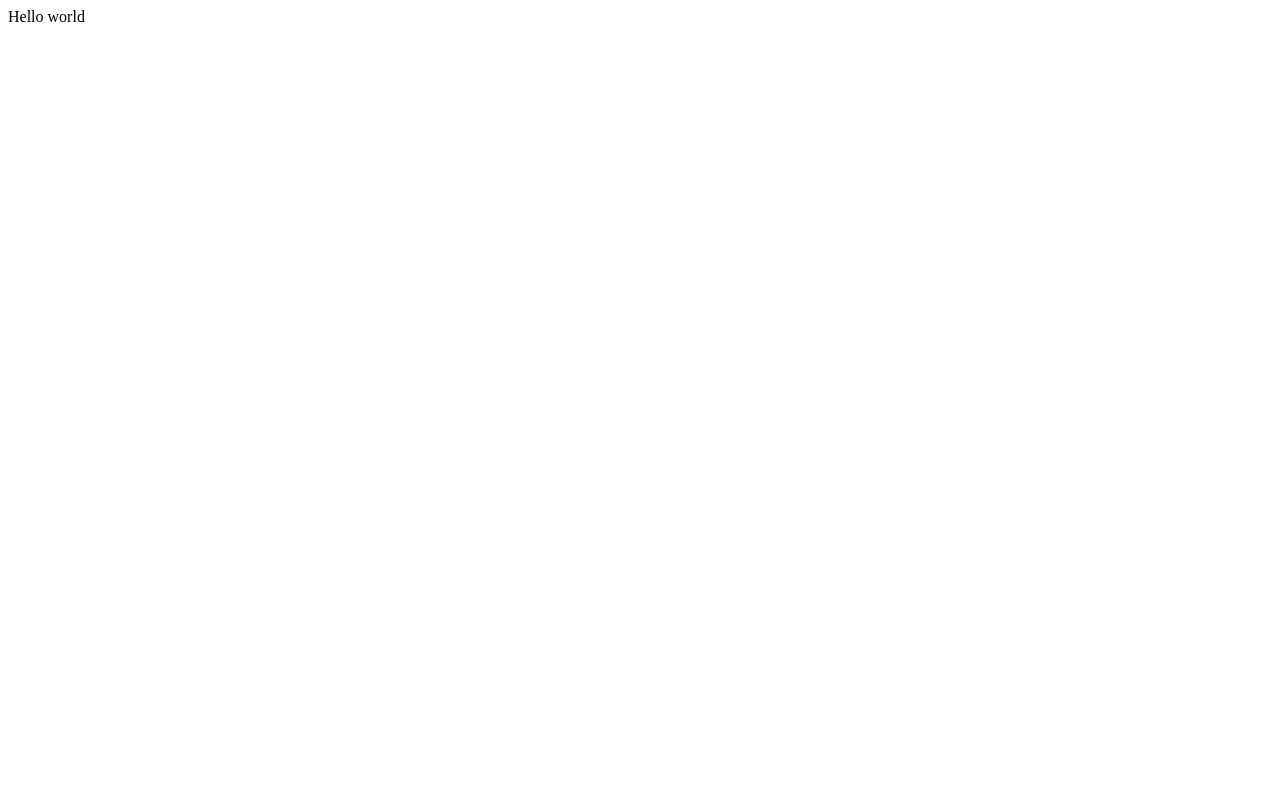
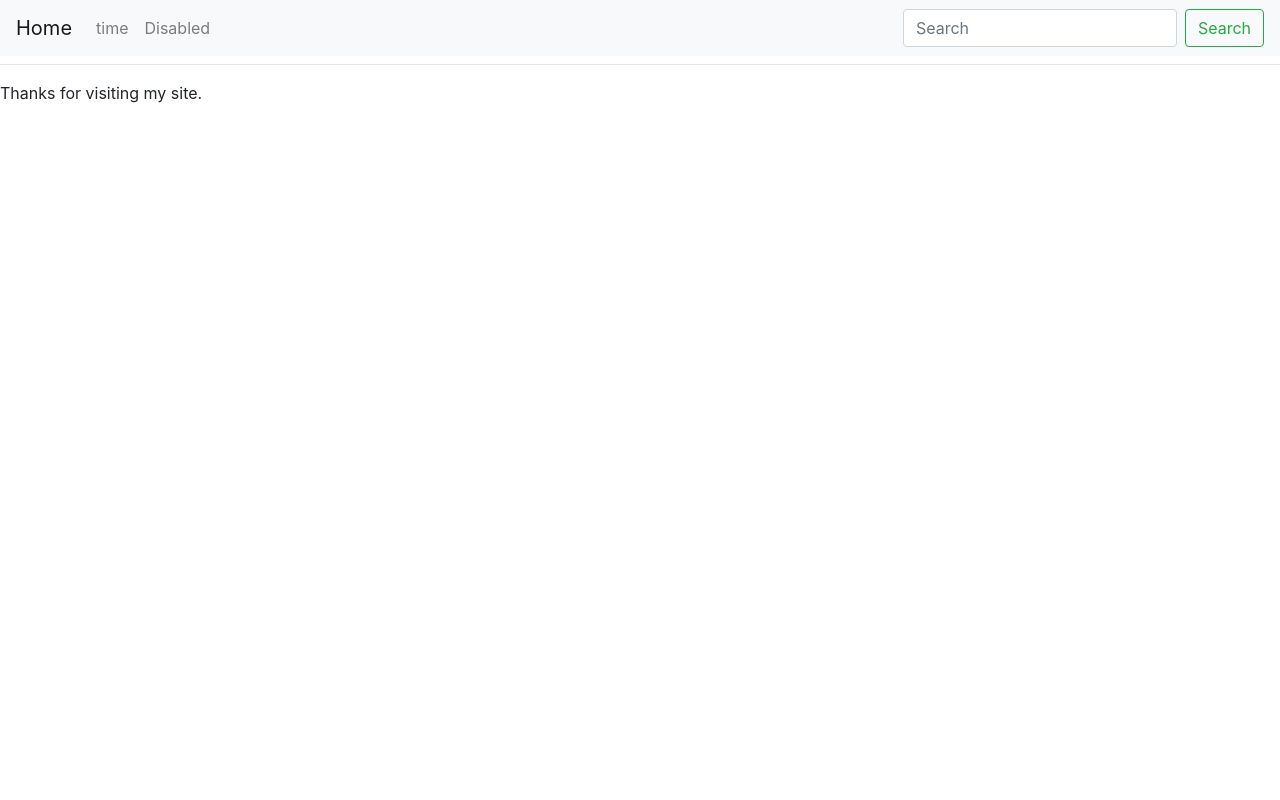
Before and after one commit to allexiusw/djangofscratch, a Django app: page / in a window 1280 px wide. Before the commit the page is almost empty. Run offline with Django 3.2, Linux system fonts and the light colour scheme; some libraries are stand-ins or nearby versions.

Commit message:
added bootstrap 4 and Landing Page template

```diff
--- a/src/djangofscratch/templates/base.html
+++ b/src/djangofscratch/templates/base.html
@@ -1,18 +1,48 @@
-<!DOCTYPE HTML PUBLIC "-//W3C//DTD HTML 4.01//EN">
+<!doctype html>
 <html lang="en">
   <head>
+    <!-- Required meta tags -->
+    <meta charset="utf-8">
+    <meta name="viewport" content="width=device-width, initial-scale=1, shrink-to-fit=no">
+
+    <!-- Bootstrap CSS -->
     <link rel="stylesheet" href="https://maxcdn.bootstrapcdn.com/bootstrap/4.0.0/css/bootstrap.min.css" integrity="sha384-Gn5384xqQ1aoWXA+058RXPxPg6fy4IWvTNh0E263XmFcJlSAwiGgFAW/dAiS6JXm" crossorigin="anonymous">
-    <script src="https://code.jquery.com/jquery-3.2.1.slim.min.js" integrity="sha384-KJ3o2DKtIkvYIK3UENzmM7KCkRr/rE9/Qpg6aAZGJwFDMVNA/GpGFF93hXpG5KkN" crossorigin="anonymous"></script>
-    <script src="https://cdnjs.cloudflare.com/ajax/libs/popper.js/1.12.9/umd/popper.min.js" integrity="sha384-ApNbgh9B+Y1QKtv3Rn7W3mgPxhU9K/ScQsAP7hUibX39j7fakFPskvXusvfa0b4Q" crossorigin="anonymous"></script>
-    <script src="https://maxcdn.bootstrapcdn.com/bootstrap/4.0.0/js/bootstrap.min.js" integrity="sha384-JZR6Spejh4U02d8jOt6vLEHfe/JQGiRRSQQxSfFWpi1MquVdAyjUar5+76PVCmYl" crossorigin="anonymous"></script>
-    <title>{% block title %}Default title{% endblock %}</title>
+    {% block other_css %}
+    {% endblock other_css %}
+    <title>Hello, world!</title>
   </head>
   <body>
-    <h1>My helpful timestamp site</h1>
+    <nav class="navbar fixed-top navbar-expand-lg navbar-light bg-light">
+        <button class="navbar-toggler" type="button" data-toggle="collapse" data-target="#navbarTogglerDemo01" aria-controls="navbarTogglerDemo01" aria-expanded="false" aria-label="Toggle navigation">
+            <span class="navbar-toggler-icon"></span>
+        </button>
+        <div class="collapse navbar-collapse" id="navbarTogglerDemo01">
+            <a class="navbar-brand" href="{% url 'hello' %}">Home</a>
+            <ul class="navbar-nav mr-auto mt-2 mt-lg-0">
+            <li class="nav-item">
+                <a class="nav-link" href="{% url 'time' %}">time</a>
+            </li>
+            <li class="nav-item">
+                <a class="nav-link" href="{% url 'time' %}">Disabled</a>
+            </li>
+            </ul>
+            <form class="form-inline my-2 my-lg-0">
+            <input class="form-control mr-sm-2" type="search" placeholder="Search" aria-label="Search">
+            <button class="btn btn-outline-success my-2 my-sm-0" type="submit">Search</button>
+            </form>
+        </div>
+    </nav>
     {% block content %}{% endblock %}
     {% block footer %}
         <hr>
         <p>Thanks for visiting my site.</p>
     {% endblock %}
+    <!-- Optional JavaScript -->
+    <!-- jQuery first, then Popper.js, then Bootstrap JS -->
+    <script src="https://code.jquery.com/jquery-3.2.1.slim.min.js" integrity="sha384-KJ3o2DKtIkvYIK3UENzmM7KCkRr/rE9/Qpg6aAZGJwFDMVNA/GpGFF93hXpG5KkN" crossorigin="anonymous"></script>
+    <script src="https://cdnjs.cloudflare.com/ajax/libs/popper.js/1.12.9/umd/popper.min.js" integrity="sha384-ApNbgh9B+Y1QKtv3Rn7W3mgPxhU9K/ScQsAP7hUibX39j7fakFPskvXusvfa0b4Q" crossorigin="anonymous"></script>
+    <script src="https://maxcdn.bootstrapcdn.com/bootstrap/4.0.0/js/bootstrap.min.js" integrity="sha384-JZR6Spejh4U02d8jOt6vLEHfe/JQGiRRSQQxSfFWpi1MquVdAyjUar5+76PVCmYl" crossorigin="anonymous"></script>
+    {% block other_scripts %}
+    {% endblock other_scripts %}
   </body>
 </html>
--- /dev/null
+++ b/src/djangofscratch/templates/index.html
@@ -0,0 +1,4 @@
+{% extends 'base.html' %}
+{% block content %}
+    <h1>Welcome to the Landing Page</h1>
+{% endblock content %}
--- a/src/djangofscratch/urls.py
+++ b/src/djangofscratch/urls.py
@@ -19,8 +19,8 @@
 
 urlpatterns = [
     path('admin/', admin.site.urls),
-    path('hello/', hello),
-    re_path('^$', hello),
-    path('datetime_dynamic/', datetime_dynamic),
+    path('hello/', hello, name='hello'),
+    re_path('^$', hello, name='hello'),
+    path('datetime_dynamic/', datetime_dynamic, name="time"),
     re_path(r'^time/plus/(?P<add>[0-9]{2})/$', add_hours),
 ]
--- a/src/djangofscratch/views.py
+++ b/src/djangofscratch/views.py
@@ -5,7 +5,7 @@
 from django.template import Context
 
 def hello(request):
-    return HttpResponse("Hello world")
+    return render(None, 'index.html')
 
 def datetime_dynamic(request):
     now = datetime.datetime.now()
```
Lines whose indentation alone changed are shown as unchanged.
